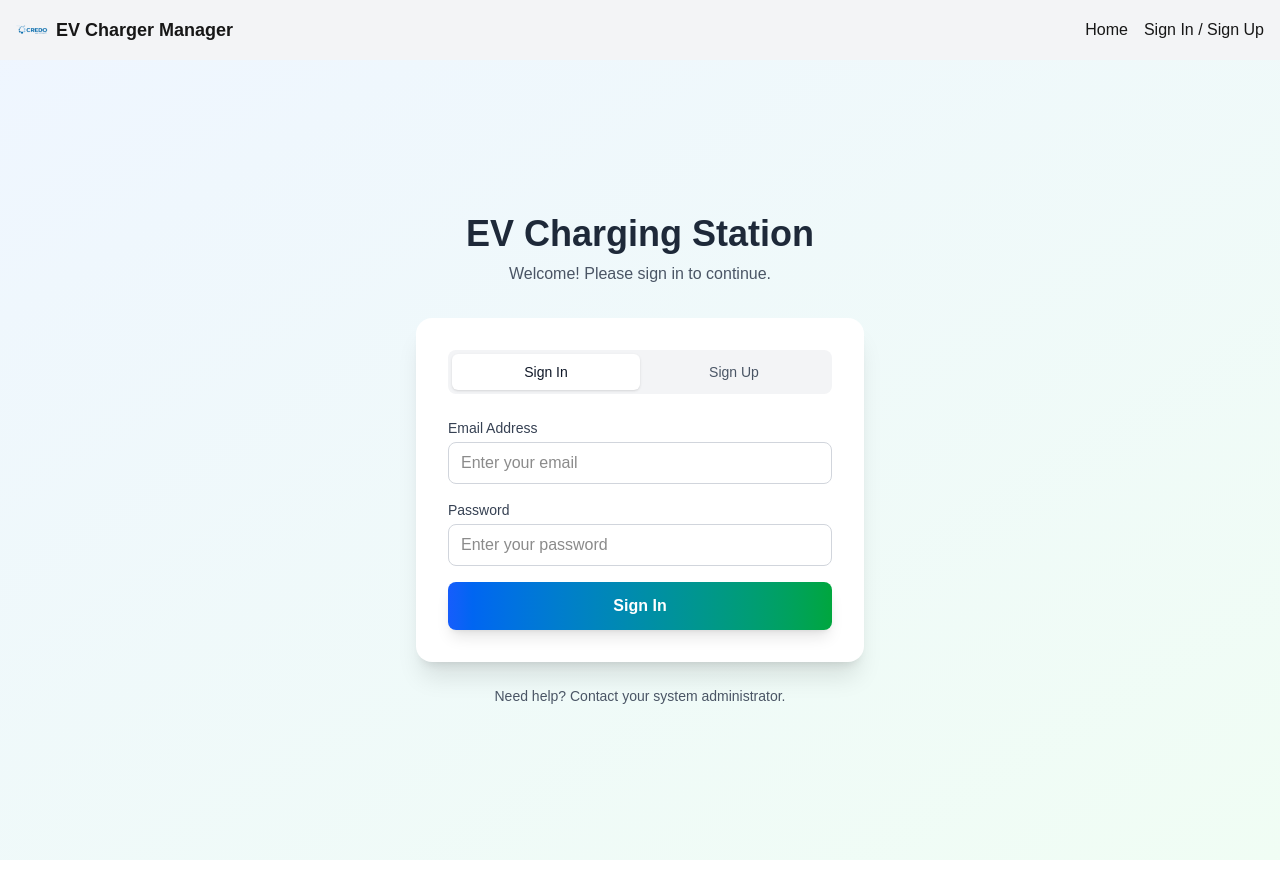
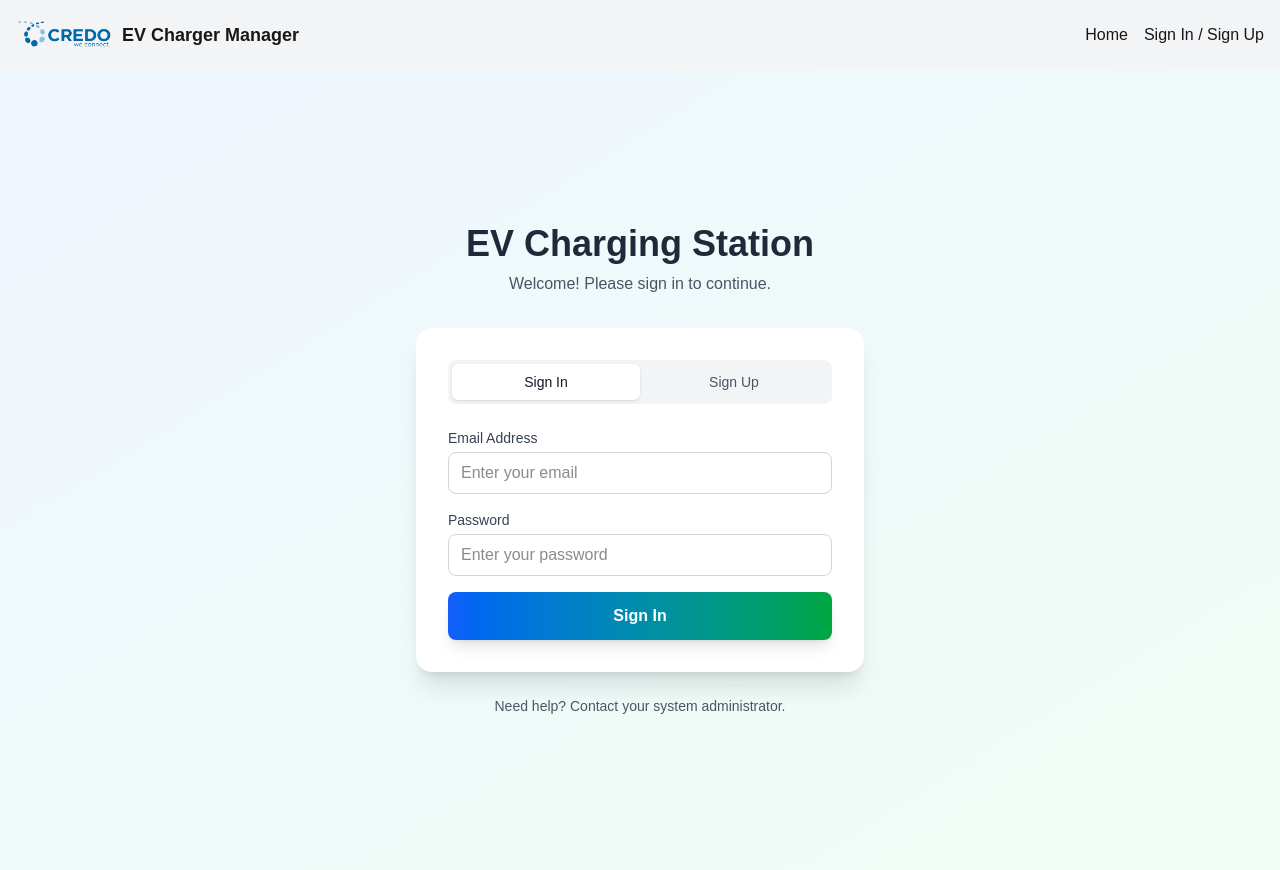
Before and after one commit to SupragyaSeth/ev-charger-hackathon, a Next.js app: page /auth in a window 1280 px wide. Built offline with nearby package versions, Linux system fonts and the light colour scheme.

Commit message:
Credo made bigger

```diff
--- a/src/app/layout.tsx
+++ b/src/app/layout.tsx
@@ -37,8 +37,8 @@ export default function RootLayout({
               <Image
                 src="/credo.png"   // Make sure this image is in /public/credo.png
                 alt="Credo Logo"
-                width={32}
-                height={32}
+                width={98}
+                height={98}
               />
               <span>EV Charger Manager</span>
             </div>
```
